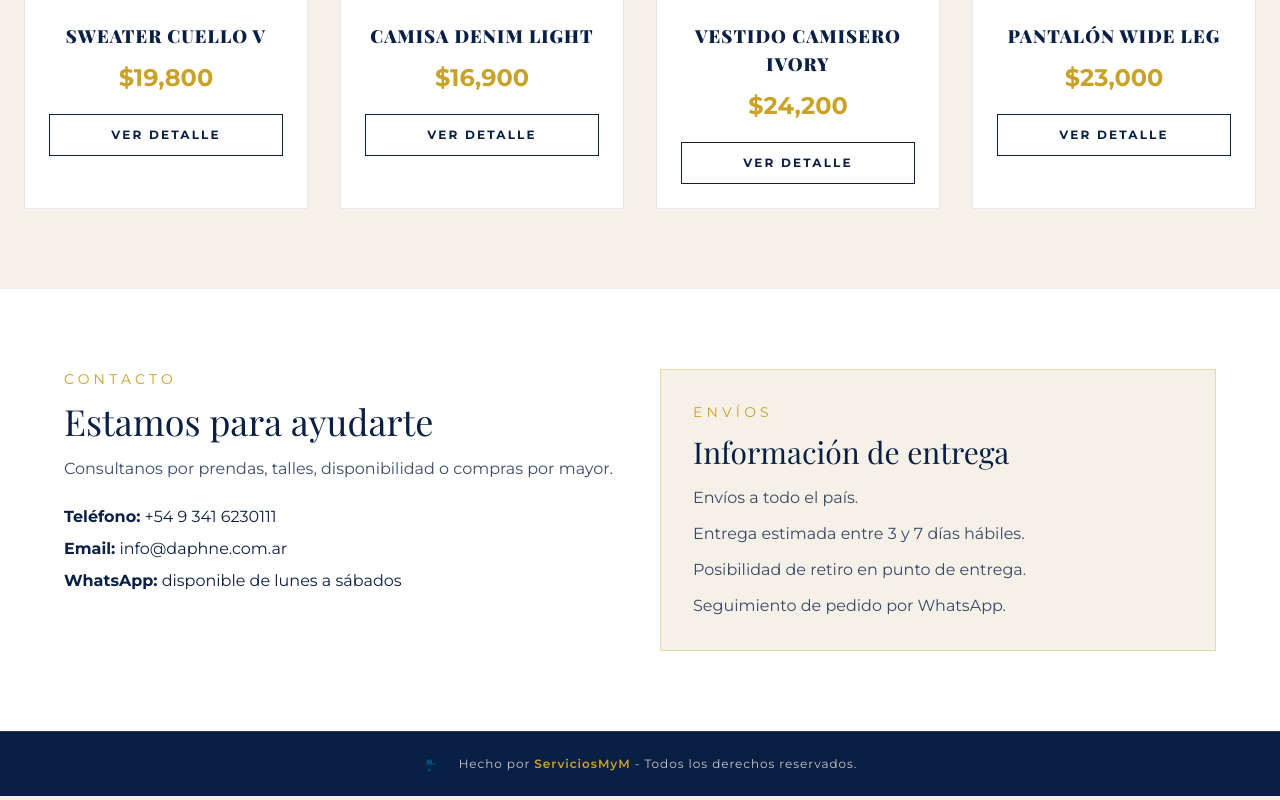
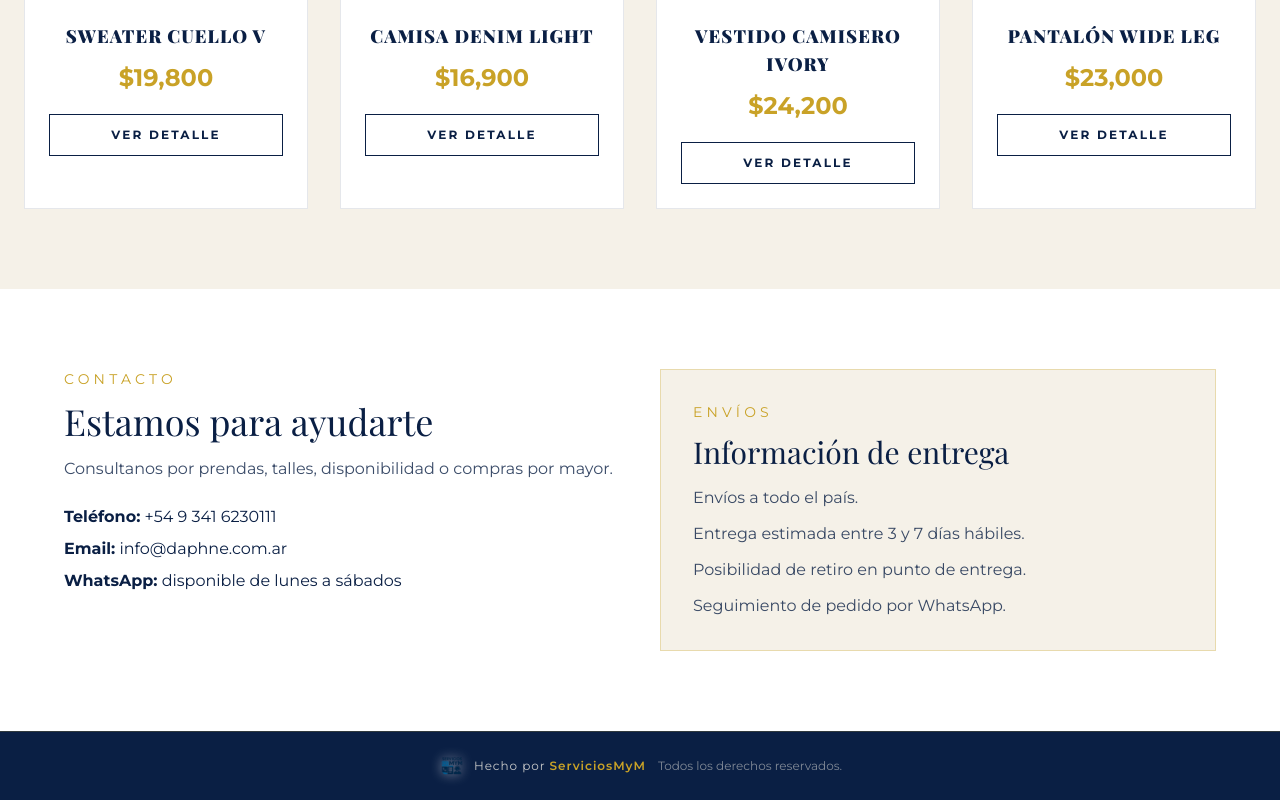
Before and after one commit to serviciosMyM-debug/daphne-store, a Next.js app: page / in a window 1280 px wide. Shown: the part 5967-6767 px from the top of the page. Built offline with nearby package versions, Linux system fonts and the light colour scheme; a web font is replaced by a local one.

Commit message:
Footer link ServiciosMyM

```diff
--- a/app/page.tsx
+++ b/app/page.tsx
@@ -192,14 +192,28 @@ export default function Home() {
 
       <footer className="relative z-20 border-t border-[#C9A227]/20 bg-[#0A1F44] px-6 py-5">
   <div className="mx-auto flex max-w-7xl flex-col items-center justify-center gap-2 text-center sm:flex-row sm:gap-3">
+
+    <a
+      href="https://serviciosmym.com.ar"
+      target="_blank"
+      rel="noopener noreferrer"
+      className="flex items-center gap-2 transition-opacity hover:opacity-80"
+    >
       <img
         src="/serviciosmym-logo.png"
         alt="ServiciosMyM"
-            className="h-6 w-auto object-contain"
+        className="h-7 w-auto object-contain drop-shadow-[0_0_6px_rgba(255,255,255,0.6)] transition-all duration-300 hover:drop-shadow-[0_0_10px_rgba(255,255,255,0.9)]"
       />
-          <p className="text-xs tracking-[0.08em] text-[#F5F1E8]/80">
-            Hecho por <span className="font-semibold text-[#C9A227]">ServiciosMyM</span> - Todos los derechos reservados.
-          </p>
+
+      <span className="text-xs tracking-[0.08em] text-[#F5F1E8]/80">
+        Hecho por <span className="font-semibold text-[#C9A227]">ServiciosMyM</span>
+      </span>
+    </a>
+
+    <span className="text-xs text-[#F5F1E8]/50">
+      Todos los derechos reservados.
+    </span>
+
   </div>
 </footer>
     </main>
```
Lines whose indentation alone changed are shown as unchanged.
